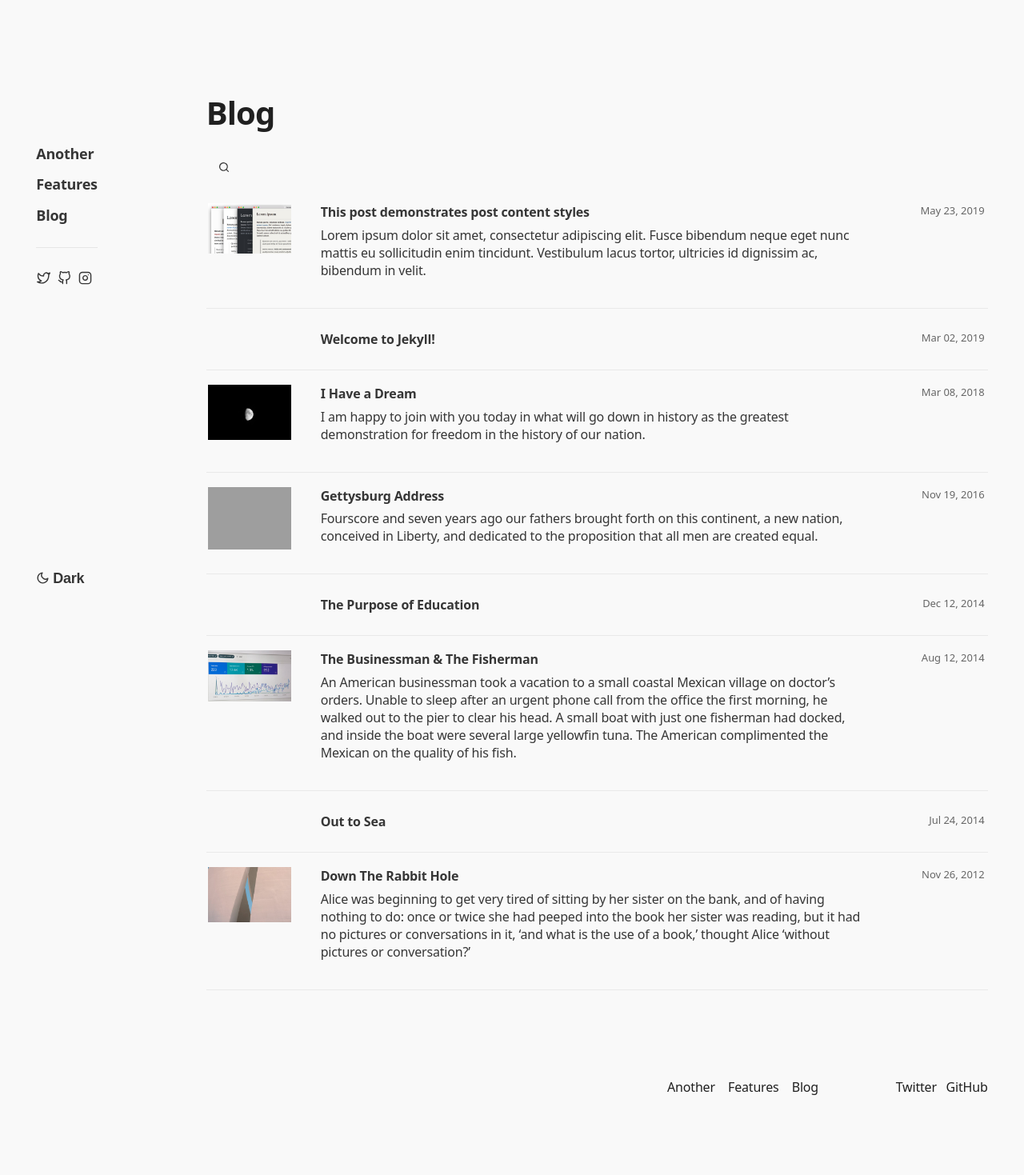
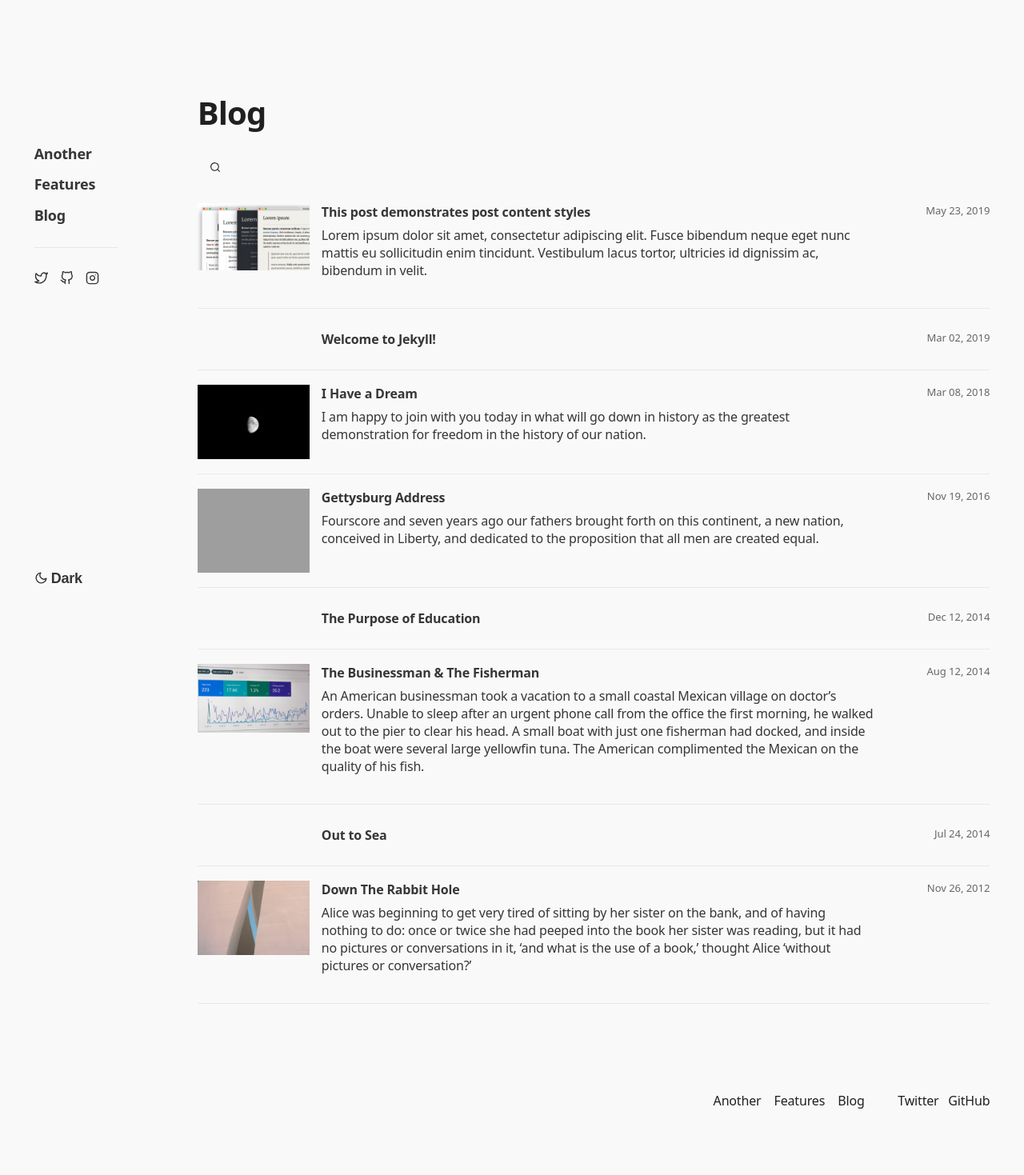
Before and after one commit to miltonparedes/another, a Jekyll site: the page built from blog.md, in a window 1280 px wide. Shown: the whole page at 80% size. Built offline with Jekyll 4.4.1, drawn with Linux system fonts in a browser that asks for light colours; nearby versions of some CDN libraries; some web fonts are replaced; comment, search, counter and statistics services are not loaded; a style sheet for code colours, icons or effects is not loaded.

Commit message:
Fix spacing problems

```diff
--- a/_includes/social.html
+++ b/_includes/social.html
@@ -2,7 +2,7 @@
 <ul class="row">
   {%- for social in site.social -%}
     {%- assign social_icon = social[0] -%}
-    <li class="col-auto">
+    <li class="col-auto pr-0">
       <a href="//{{social_icon}}.com/{{social[1]}}" class="border-bottom-0">
       {%- include icons.html icon=social_icon size=17 -%}
       </a>
--- a/_sass/another/_bootstrap-variables.scss
+++ b/_sass/another/_bootstrap-variables.scss
@@ -36,7 +36,7 @@
 // Set the number of columns and specify the width of the gutters.
 
 $grid-columns:                12 !default;
-$grid-gutter-width:           6.666666667% !default;
+$grid-gutter-width:           30px !default;
 
 
 // Container padding
--- a/_sass/another/_header.scss
+++ b/_sass/another/_header.scss
@@ -38,7 +38,7 @@
 
 .menu-toggle--btn-container {
   position: absolute;
-  left: 3.3333333335%;
+  left: 15px;
   z-index: 1;
   background: transparent;
   margin: 0;
--- a/_sass/another/mixins/_grid.scss
+++ b/_sass/another/mixins/_grid.scss
@@ -6,6 +6,11 @@
   width: 93.3333333333%;
   margin-right: auto;
   margin-left: auto;
+
+  @include media-breakpoint-down(lg) {
+    width: 100%;
+    padding: 0 15px;
+  }
 }
 
 @mixin make-row($gutter: $grid-gutter-width) {
```
